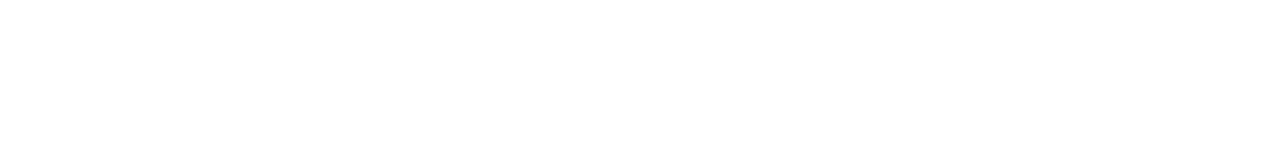
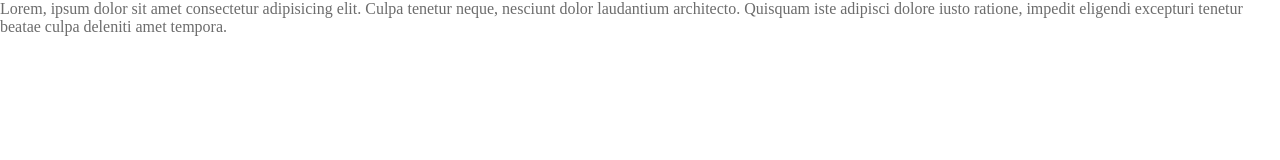
Before and after one commit to diegodemello/travelgram, a plain HTML site: page index.html in a window 1280 px wide. Drawn offline with Linux system fonts and the light colour scheme.

Commit message:
style guide - colors

```diff
--- a/index.html
+++ b/index.html
@@ -9,7 +9,9 @@
 </head>
 
 <body>
-
+    <p>Lorem, ipsum dolor sit amet consectetur adipisicing elit. Culpa tenetur neque, nesciunt dolor laudantium
+        architecto. Quisquam iste adipisci dolore iusto ratione, impedit eligendi excepturi tenetur beatae culpa
+        deleniti amet tempora.</p>
 </body>
 
 </html>
--- a/styles/global.css
+++ b/styles/global.css
@@ -3,3 +3,18 @@
     padding: 0;
     box-sizing: border-box;
 }
+
+:root {
+    --brand-color: #EF5F4C;
+    --background-color: #FFFFFF;
+    --surface-color: #F5F5F5;
+    --skeleton-color: #D9D9D9;
+    --shape-transparency: #ffffff8f;
+    --text-color-primary: #313131;
+    --text-color-secondary: #6C6C6C;
+}
+
+body {
+    color: var(--text-color-secondary);
+    background-color: var(--background-color);
+}
```
Also changed, not shown: assets/AirplaneTilt.svg (added), assets/Image 01.png (added), assets/Image 02.png (added), assets/Image 03.png (added), assets/Image 04.png (added), assets/Image 05.png (added), assets/Image 06.png (added), assets/Image 07.png (added), assets/Image 08.png (added), assets/Image 09.png (added), assets/Image 10.png (added), assets/Image 11.png (added), assets/Image.svg (added), assets/MagnifyingGlass.svg (added), 2 more files, 1 other file.
